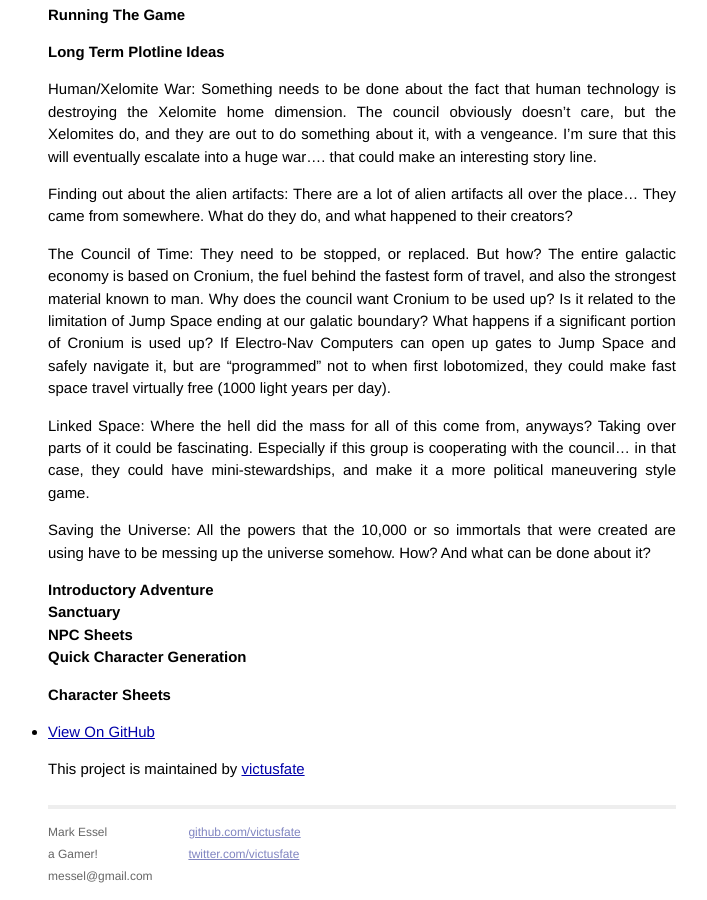
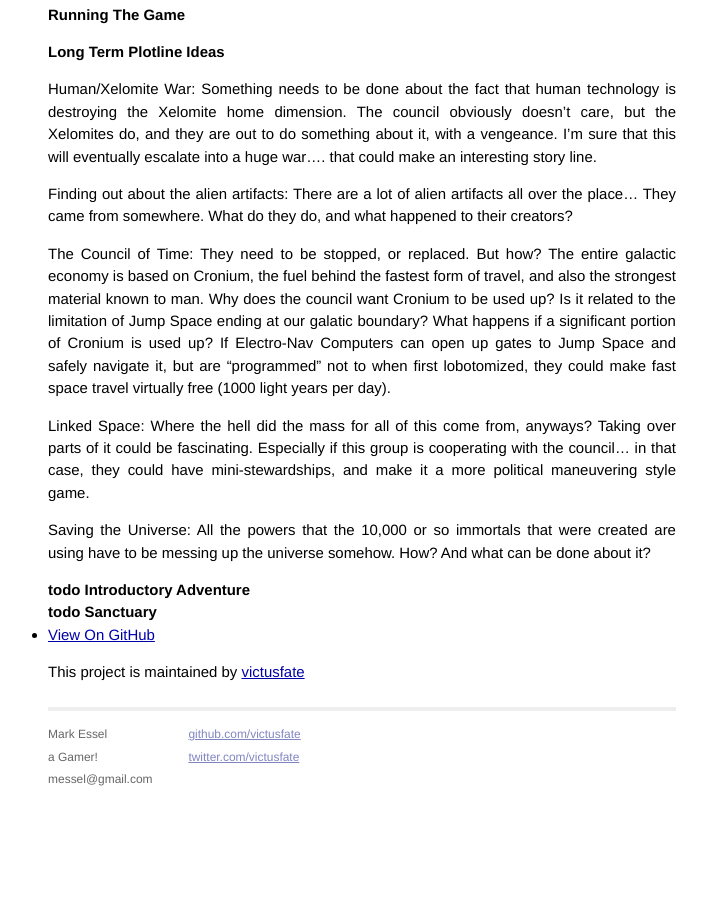
Before and after one commit to victusfate/COTA, a Jekyll site: the page built from index.html, in a window 1280 px wide and 900 px high, scrolled down 98208 px. Shown: the whole window, without its empty margins (278-985 px from the left). Built offline with Jekyll 4.4.1, drawn with Linux system fonts in a browser that asks for light colours; Markdown is read by kramdown in place of the engine named in the settings; after the commit the page ends 99011 px from its top, so only the background shows below that.

Commit message:
quick cleanup

```diff
--- a/_includes/index.md
+++ b/_includes/index.md
@@ -4303,15 +4303,10 @@ Saving the Universe: All the powers that the 10,000 or so immortals that were
 created are using have to be messing up the universe somehow. How? And what
 can be done about it?
 
-## Introductory Adventure
-
-### Sanctuary
-
-### NPC Sheets
-
-# Quick Character Generation
-
-# Character Sheets
+## todo Introductory Adventure
+
+### todo Sanctuary
+
 
 
   * [View On GitHub](https://github.com/victusfate/COTA)
```
